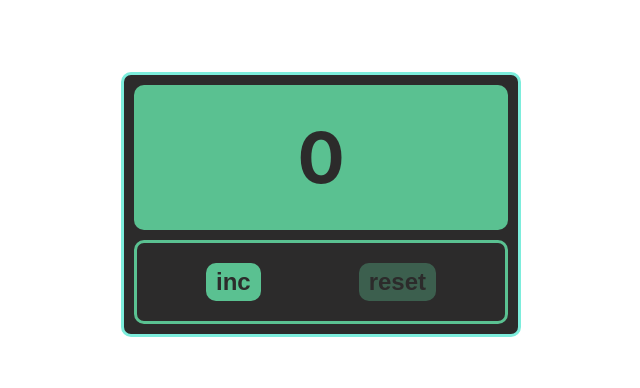
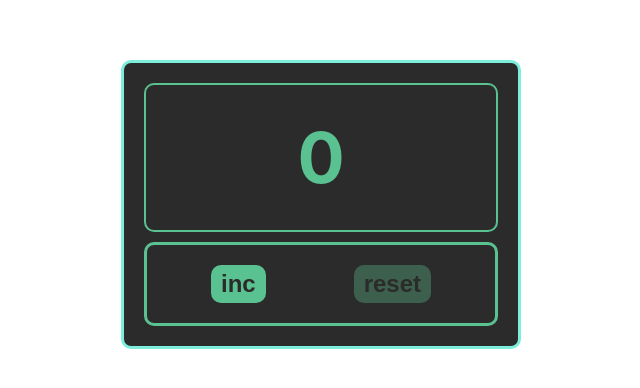
Before and after one commit to igor-minaev/counter, a React (Vite) app: page / in a window 1280 px wide. Shown: the part 196-584 px from the top of the page, without its empty margins (319-959 px from the left). Built offline with nearby package versions, Linux system fonts and the light colour scheme.

Commit message:
change styles for counter

```diff
--- a/src/App.css
+++ b/src/App.css
@@ -10,7 +10,7 @@
 .counter {
     max-width: 400px;
     width: 100%;
-    padding: 10px;
+    padding: 20px;
     border: 3px solid #7deddc;
     border-radius: 10px;
     text-align: center;
@@ -19,12 +19,12 @@
 }
 
 .counterScreen {
-    background-color: #5ac191;
+    border: 2px solid #5ac191;
     border-radius: 10px;
     padding: 30px;
     font-size: 70px;
     font-weight: bold;
-    color: #2c2b2b;
+    color: #5ac191;
 
 }
 
```
